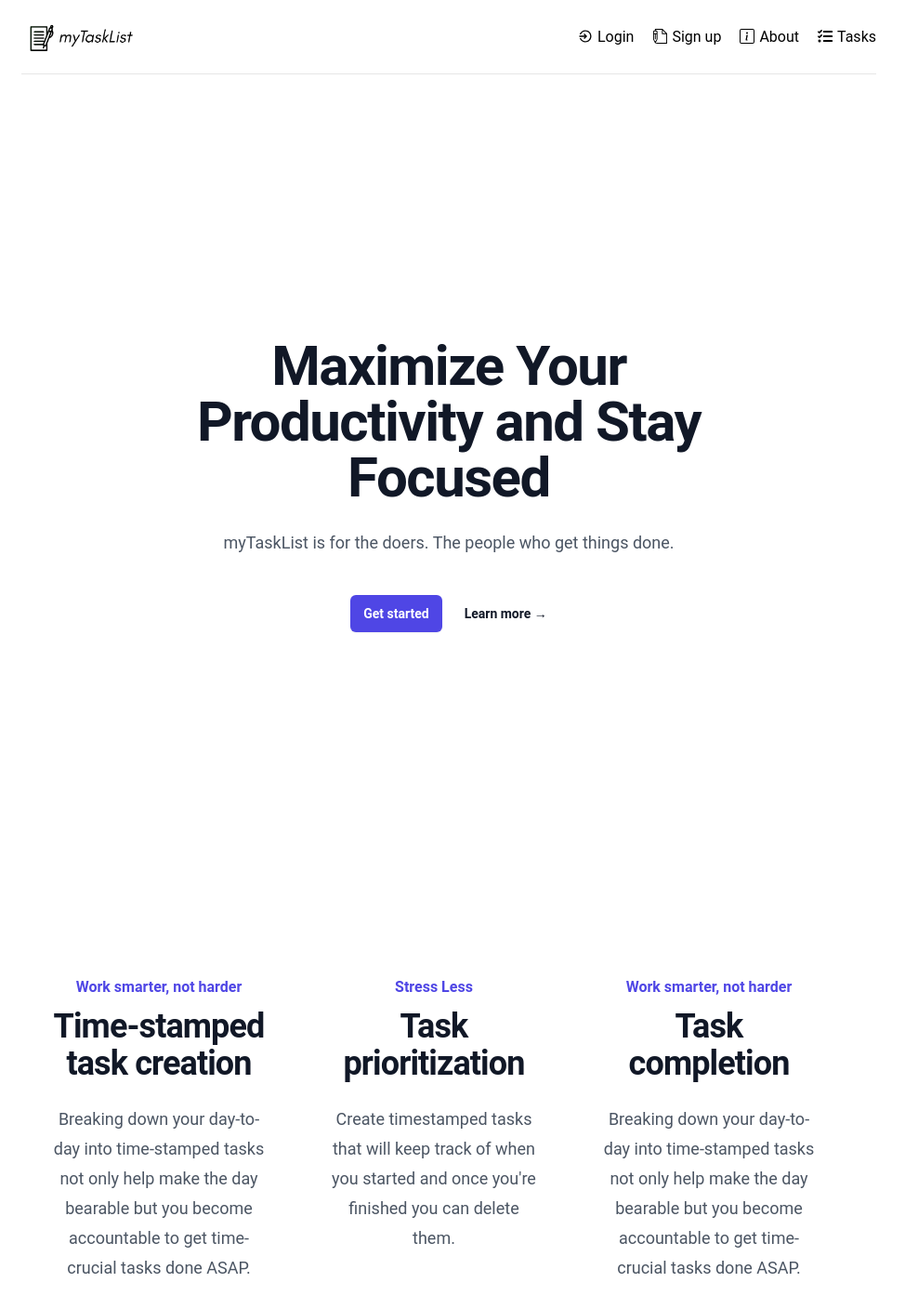
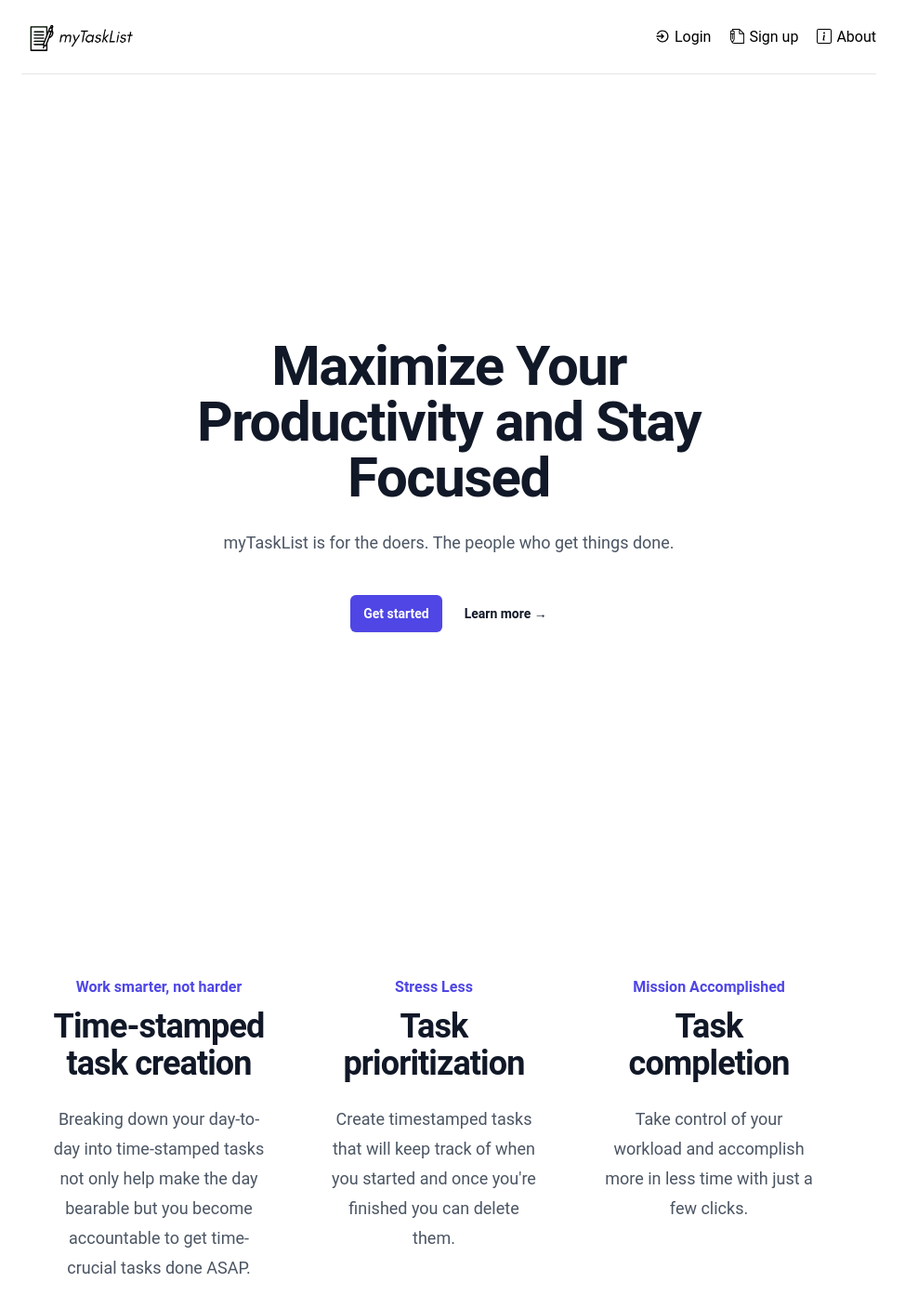
Before and after one commit to imRanDan/tasklist-mern, a React (Create React App) app in the folder client/: page /about in a window 1280 px wide. Shown: the top 1408 px of the page at 93% size, without its empty margins (157-1131 px from the left). Built offline with nearby package versions, Linux system fonts and the light colour scheme.

Commit message:
new build with a new paragraph in the features section

```diff
--- a/client/src/components/Header.jsx
+++ b/client/src/components/Header.jsx
@@ -59,11 +59,6 @@ function Header() {
             <BsInfoSquare/>About
           </Link>
         </li>
-        <li>
-          <Link to ="/">
-          <FaTasks/>Tasks
-          </Link>
-        </li>
       </>
       )}
 
--- a/client/src/pages/About.jsx
+++ b/client/src/pages/About.jsx
@@ -50,10 +50,10 @@ function About() {
           </div>
           <div className="lg:pr-8 lg:pt-4">
             <div className="lg:max-w-lg">
-              <p className="text-base font-semibold leading-7 text-indigo-600">Work smarter, not harder</p>
+              <p className="text-base font-semibold leading-7 text-indigo-600">Mission Accomplished</p>
               <h2 className="mt-2 text-3xl font-bold tracking-tight text-gray-900 sm:text-4xl">Task completion</h2>
               <p className="mt-6 text-lg leading-8 text-gray-600">
-                Breaking down your day-to-day into time-stamped tasks not only help make the day bearable but you become accountable to get time-crucial tasks done ASAP.
+                Take control of your workload and accomplish more in less time with just a few clicks.
               </p>
             </div>
           </div>
```
Also changed, not shown: 8 other files (tests, documents, lock files or other folders).
